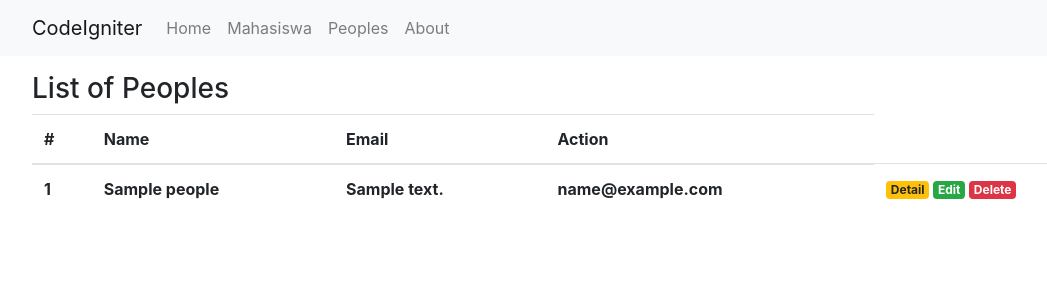
After one commit to rasbulloe/rekwebTubes, a CodeIgniter app: page /codeigniter/peoples in a window 1280 px wide. The commit adds this page. Shown: the top 300 px of the page, without its empty margins (53-1100 px from the left). Run offline with CodeIgniter, Linux system fonts and the light colour scheme; tables that the repository leaves empty or names only in its code hold one stand-in row (values such as "Sample post"); lists and menus that the app fills with data are empty.

Commit message:
menambahkan database Peoples

```diff
--- /dev/null
+++ b/application/controllers/Peoples.php
@@ -0,0 +1,24 @@
+<?php
+
+    class Peoples extends CI_Controller {
+
+        public function index() {
+
+            $data['judul'] = 'List of Peoples';
+
+            $this->load->model('Peoples_model', 'peoples');
+            $data['peoples'] = $this->peoples->getAllPeoples();
+
+            $this->load->view('templates/header', $data);
+            $this->load->view('peoples/index', $data);
+            $this->load->view('templates/footer');
+
+
+
+        }
+
+
+
+
+
+    }
--- /dev/null
+++ b/application/models/Peoples_model.php
@@ -0,0 +1,7 @@
+<?php
+
+class Peoples_model extends CI_Model {
+    public function getAllPeoples() {
+        return $this->db->get('peoples')->result_array();
+    }
+}
--- /dev/null
+++ b/application/views/Peoples/index.php
@@ -0,0 +1,36 @@
+<div class="container">
+    <div class="row">
+        <div class="col md-10">
+
+            <h3 class="mt-3">List of Peoples</h3>
+
+            <table class="table">
+                <thead>
+                <tr>
+                <th>#</th>
+                <th>Name</th>
+                <th>Email</th>
+                <th>Action</th>
+                </tr>
+                </thead>
+                <tbody>
+                <?php $i = 1; ?>
+                <?php foreach ($peoples as $peoples) : ?>
+                <tr>
+                <th><?= $i++ ?></th>
+                <th><?= $peoples['name']; ?></th>
+                <th><?= $peoples['address']; ?></th>
+                <th><?= $peoples['email']; ?></th>
+                <th>
+                    <a href="" class="badge badge-warning">Detail</a>
+                    <a href="" class="badge badge-success">Edit</a>
+                    <a href="" class="badge badge-danger">Delete</a>
+                </th>
+                </tr>
+                <?php endforeach; ?>
+                </tbody>
+            </table>
+
+        </div>
+    </div>
+</div>
--- a/application/views/templates/header.php
+++ b/application/views/templates/header.php
@@ -23,6 +23,7 @@
     <div class="navbar-nav">
       <a class="nav-item nav-link" href="<?= base_url(); ?>">Home <span class="sr-only">(current)</span></a>
       <a class="nav-item nav-link" href="<?= base_url(); ?>mahasiswa">Mahasiswa</a>
+      <a class="nav-item nav-link" href="<?= base_url(); ?>peoples">Peoples</a>
       <a class="nav-item nav-link" href="#">About</a>
     </div>
   </div>
```
